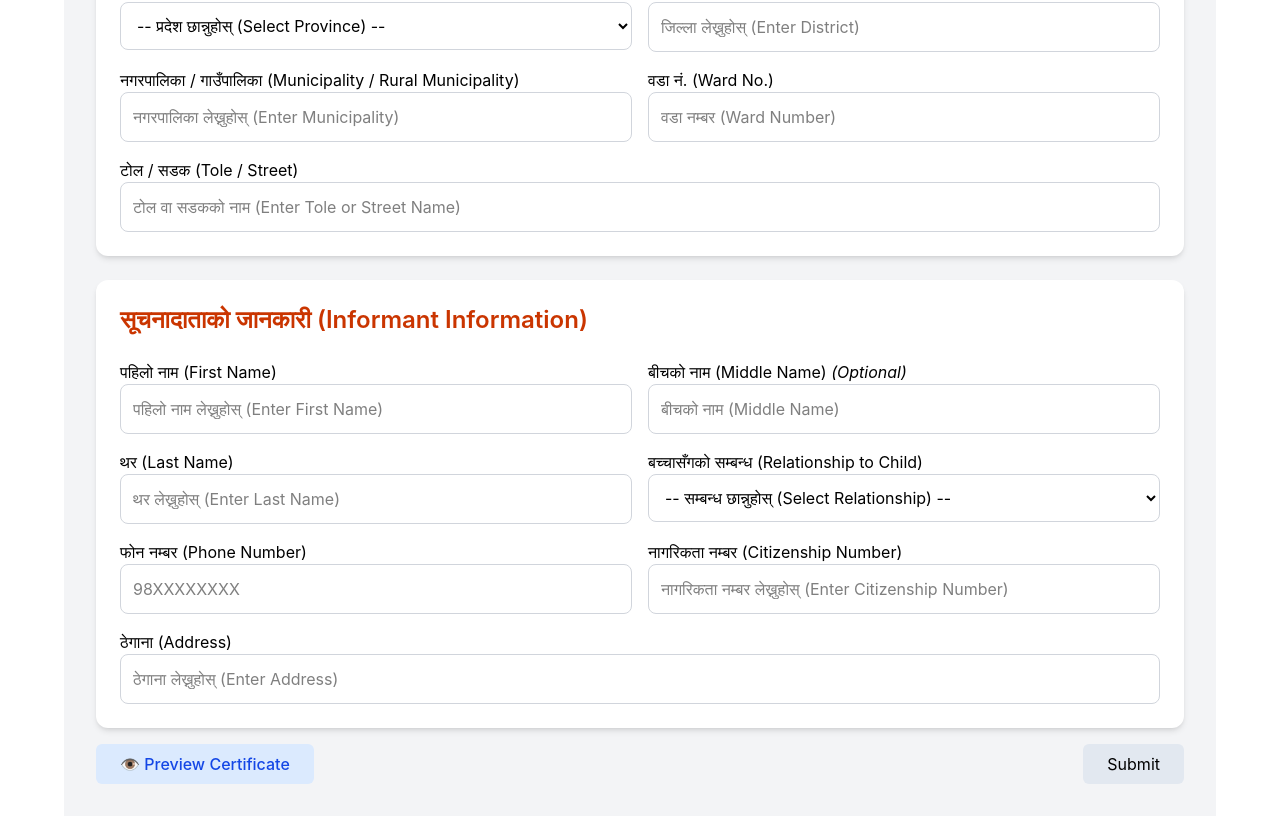
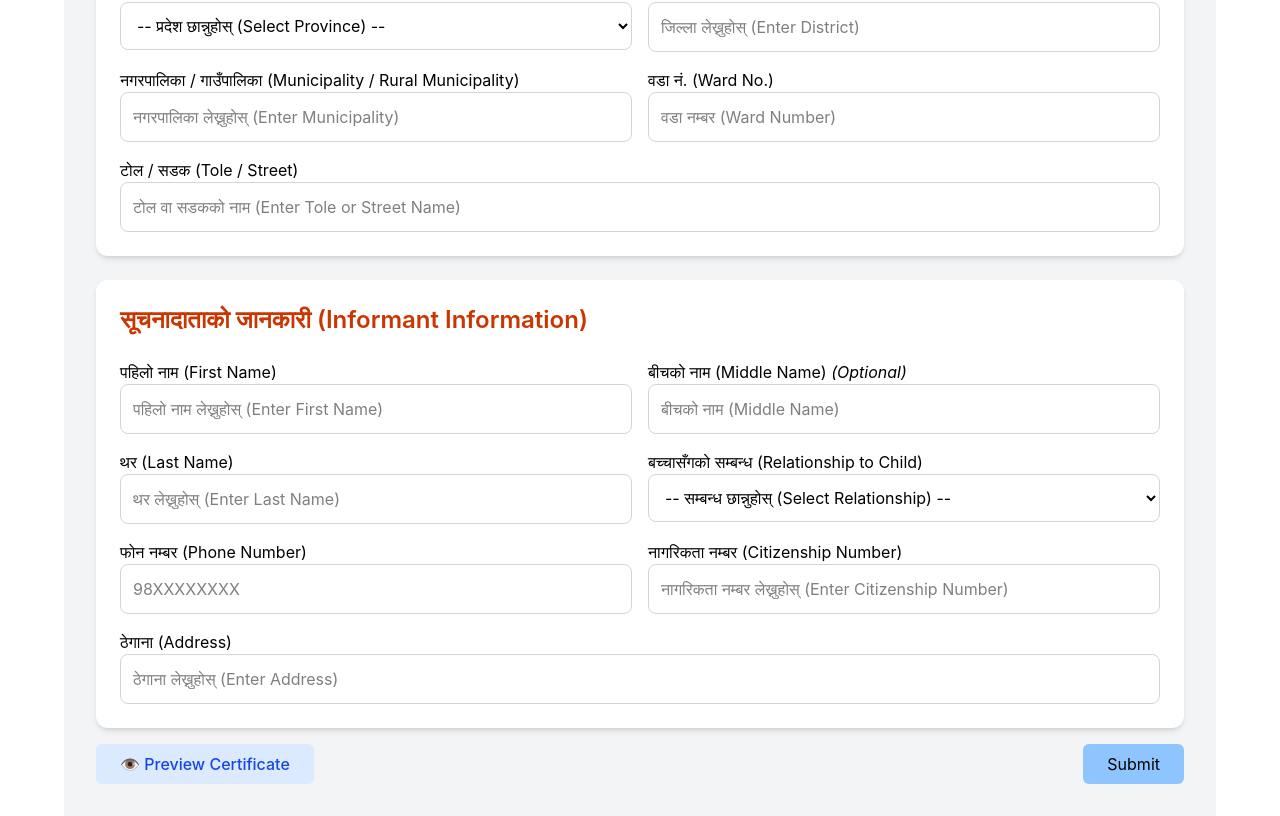
Before and after one commit to dibyaraj-dahal/e-ward-system, a React (Vite) app in the folder e-ward/: page / in a window 1280 px wide. Shown: the part 1694-2510 px from the top of the page. Built offline with nearby package versions, Linux system fonts and the light colour scheme.

Commit message:
submit button css changed

```diff
--- a/e-ward/src/pages/birth-registration.jsx
+++ b/e-ward/src/pages/birth-registration.jsx
@@ -141,7 +141,7 @@ function BirthRegistration() {
             </button>
             <button
               type="submit"
-              className="bg-slate-200 hover:bg-slate-300 px-6 py-2 rounded-md cursor-pointer transition-colors"
+              className="bg-blue-300 hover:bg-slate-300 px-6 py-2 rounded-md cursor-pointer transition-colors"
             >
               Submit
             </button>
```
